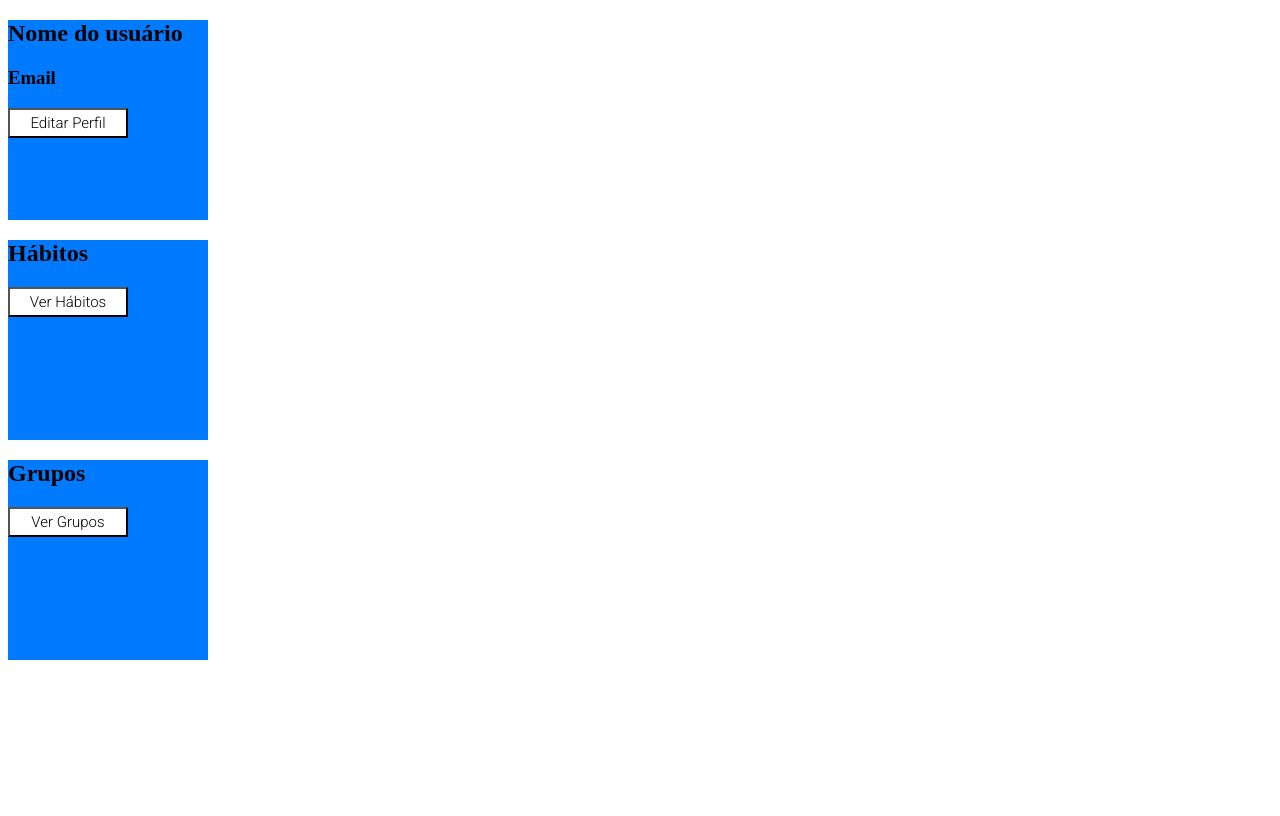
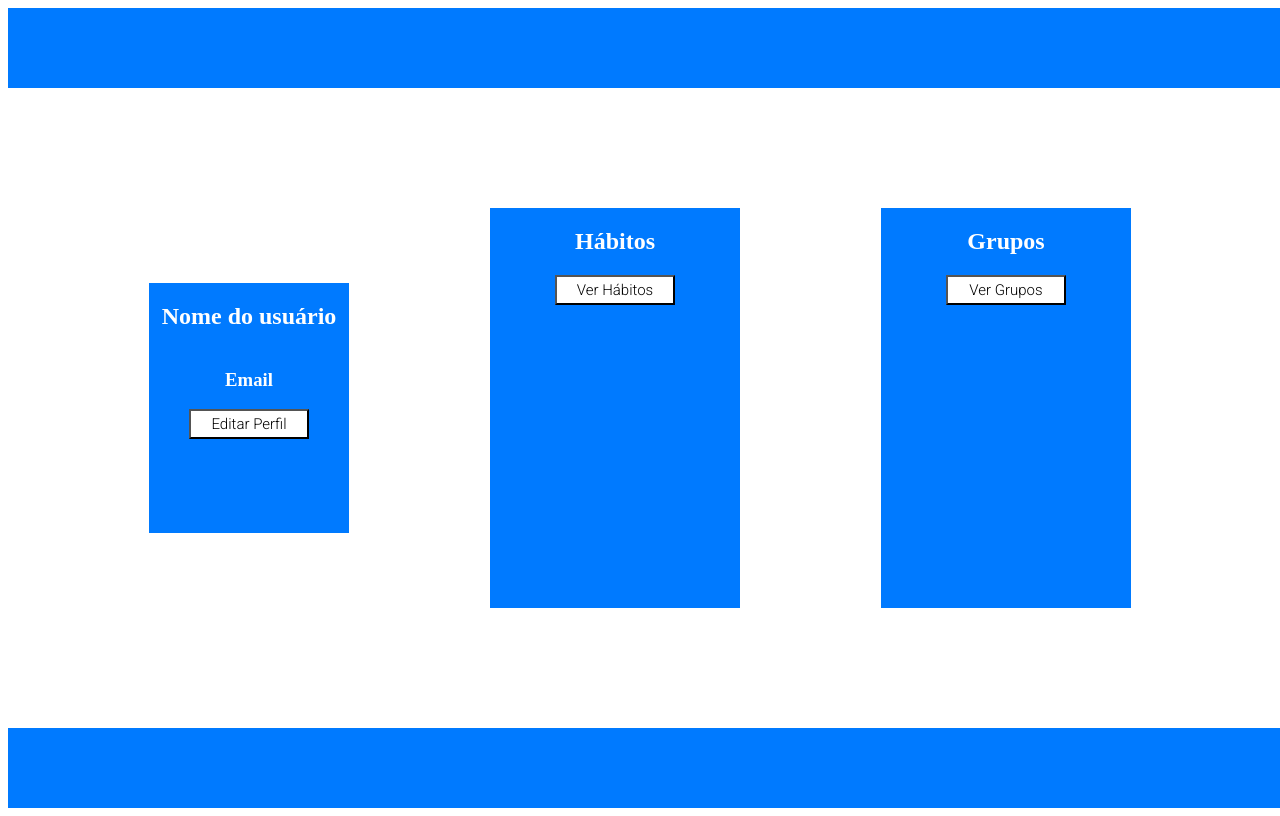
Before and after one commit to rafaelgsousa/Kenzy-academy-fitness, a React (Create React App) app: page /dashboard in a window 1280 px wide. Built offline with nearby package versions, Linux system fonts and the light colour scheme.

Commit message:
feature: Dashboard Schema

```diff
--- a/src/components/Container/index.js
+++ b/src/components/Container/index.js
@@ -22,6 +22,9 @@ const Container = styled.div`
   height: ${(props) => props.height || "200px"};
   opacity: ${(props) => props.opacity || "1.0"};
   background-color: #007aff;
+  display: flex;
+  flex-direction: column;
+  align-items: center;
 `;
 
 export default Container;
--- a/src/components/UserFooter/index.js
+++ b/src/components/UserFooter/index.js
@@ -7,8 +7,8 @@ import styled from "styled-components";
 //sendo elas width, height e background-color
 
 const UserFooter = styled.div`
-  width: ${(props) => props.width || "100%"};
-  height: ${(props) => props.height || "10%"};
+  width: ${(props) => props.width || "100vw"};
+  height: ${(props) => props.height || "10vh"};
   background-color: ${(props) => props.color || "#007AFF"};
 `;
 
--- a/src/components/UserHeader/index.js
+++ b/src/components/UserHeader/index.js
@@ -7,8 +7,8 @@ import styled from "styled-components";
 //sendo elas width, height e background-color
 
 const UserHeader = styled.div`
-  width: ${(props) => props.width || "100%"};
-  height: ${(props) => props.height || "10%"};
+  width: ${(props) => props.width || "100vw"};
+  height: ${(props) => props.height || "10vh"};
   background-color: ${(props) => props.color || "#007AFF"};
 `;
 
--- a/src/pages/Dashboard/index.js
+++ b/src/pages/Dashboard/index.js
@@ -1,31 +1,38 @@
 import { useHistory } from "react-router";
 import Container from "../../components/Container";
 import { Button } from "../../components/Button";
+import { UserContainer } from "./styles";
+import UserHeader from "../../components/UserHeader";
+import UserFooter from "../../components/UserFooter";
 
 function Dashboard() {
+  const history = useHistory();
   //   const token = localStorage.getItem("@KAF_userToken");
-  //   const history = useHistory();
 
   //   if (!token) {
   //     history.push("/");
   //   }
 
   return (
-    <div className="dashBoardDiv">
-      <Container>
+    <>
+      <UserHeader />
+      <UserContainer>
+        <Container height={"250px"}>
           <h2>Nome do usuário</h2>
           <h3>Email</h3>
           <Button>Editar Perfil</Button>
         </Container>
-      <Container>
+        <Container width={"250px"} height={"400px"}>
           <h2>Hábitos</h2>
-        <Button>Ver Hábitos</Button>
+          <Button onClick={() => history.push("/habits")}>Ver Hábitos</Button>
         </Container>
-      <Container>
+        <Container width={"250px"} height={"400px"}>
           <h2>Grupos</h2>
-        <Button>Ver Grupos</Button>
+          <Button onClick={() => history.push("/groups")}>Ver Grupos</Button>
         </Container>
-    </div>
+      </UserContainer>
+      <UserFooter />
+    </>
   );
 }
 
--- /dev/null
+++ b/src/pages/Dashboard/styles.js
@@ -0,0 +1,12 @@
+import styled from "styled-components";
+
+export const UserContainer = styled.div`
+  display: flex;
+  justify-content: space-evenly;
+  align-items: center;
+  height: 80vh;
+  h2,
+  h3 {
+    color: white;
+  }
+`;
```
Lines whose indentation alone changed are shown as unchanged.
